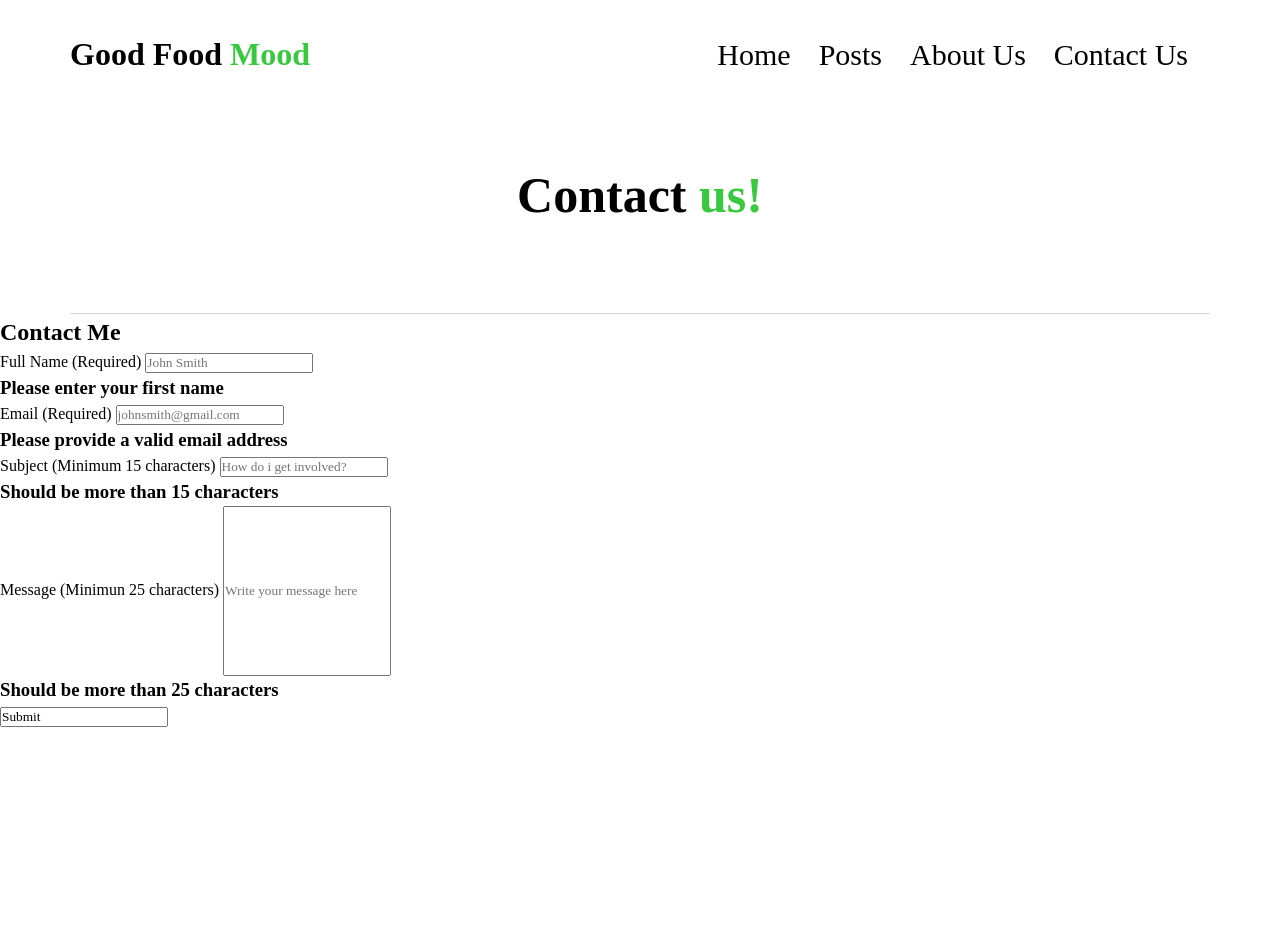
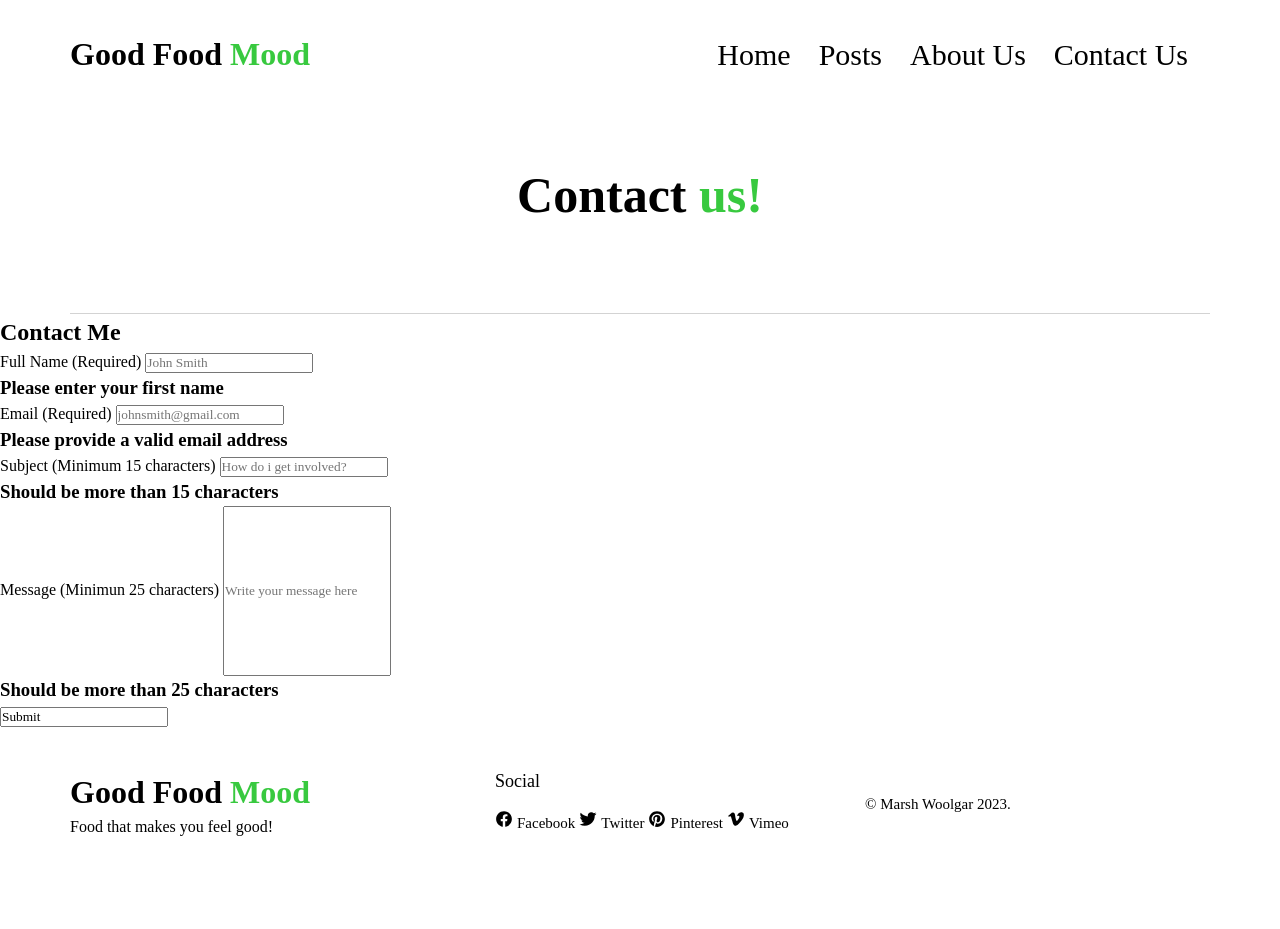
Before and after one commit to Noroff-FEU-Assignments/project-exam-1-Marshflair1988, a plain HTML site: page contactfinal.html in a window 1280 px wide. Before the commit the page ends 800 px from the top, so only its background shows below. Drawn offline with nearby package versions, Linux system fonts and the light colour scheme.

Commit message:
updated social logos

```diff
--- a/contactfinal.html
+++ b/contactfinal.html
@@ -68,13 +68,64 @@
         </div>
     </div>
 </main>
-<section class="footer">
+<footer class="footer">
+    <div class="container">
 
-    <div class="follow">
-        <a href="#" class="fab fa-facebook-f"></a>
-        <a href="#" class="fab fa-twitter"></a>
-        <a href="#" class="fab fa-instagram"></a>
-        <a href="#" class="fab fa-linkedin"></a>
+        <div class="footer-top section">
+
+            <div class="footer-brand">
+
+            <a href="#" class="logo">
+                <h1>Good Food <span class="spanlogo">Mood</span></h1>
+            </a>
+
+        <p class="footer-text">
+            Food that makes you feel good!
+        </p>
+
     </div>
 
+        <ul class="footer-list">
+
+        <li>
+            <p class="h5">Social</p>
+        </li>
+
+        <li class="footer-list-item">
+            <ion-icon name="logo-facebook"></ion-icon>
+            <a href="#" class="footer-link hover:underline">Facebook</a>
+        </li>
+
+        <li class="footer-list-item">
+            <ion-icon name="logo-twitter"></ion-icon>
+            <a href="#" class="footer-link hover:underline">Twitter</a>
+        </li>
+
+        <li class="footer-list-item">
+            <ion-icon name="logo-pinterest"></ion-icon>
+            <a href="#" class="footer-link hover:underline">Pinterest</a>
+        </li>
+
+        <li class="footer-list-item">
+            <ion-icon name="logo-vimeo"></ion-icon>
+            <a href="#" class="footer-link hover:underline">Vimeo</a>
+        </li>
+
+        </ul>
+
+
+    <div class="section-copyright">
+
+        <p class="copyright">
+        &copy; Marsh Woolgar 2023.
+        </p>
+
+    </di>
+
+    </div>
+</footer>
 </section>
+<script type="module" src="https://unpkg.com/ionicons@5.5.2/dist/ionicons/ionicons.esm.js"></script>
+<script nomodule src="https://unpkg.com/ionicons@5.5.2/dist/ionicons/ionicons.js"></script>
+</body>
+</html>
```
Also changed, not shown: finalposts.html (+3 -1 lines), index.html (+9 -8 lines), js/script.js (+8 -26 lines).
